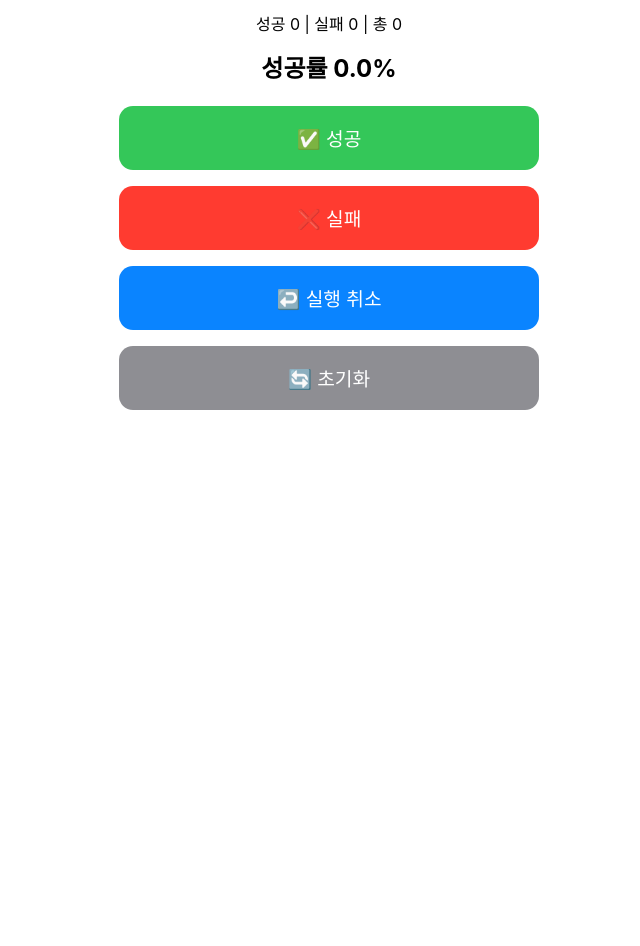
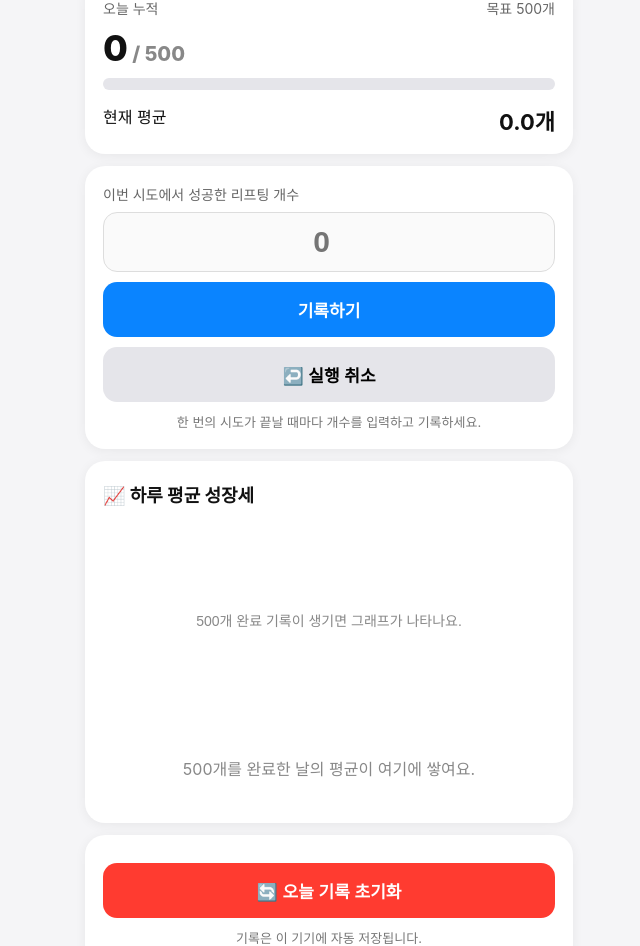
Before and after one commit to fwrt89hfmt-cmd/lifting-counter2, a plain HTML site: page index.html in a window 1280 px wide. Shown: the part 124-1070 px from the top of the page, without its empty margins (311-951 px from the left). Before the commit the page ends 800 px from the top, so only its background shows below. Drawn offline with Linux system fonts and the light colour scheme.

Commit message:
Add files via upload

```diff
--- a/index.html
+++ b/index.html
@@ -1,32 +1,60 @@
 <!doctype html><html lang="ko"><head>
-<meta charset="utf-8"><meta name="viewport" content="width=device-width,initial-scale=1">
-<meta name="theme-color" content="#0A84FF">
-<link rel="manifest" href="manifest.json">
-<link rel="apple-touch-icon" href="apple-touch-icon.png">
-<title>리프팅 카운터</title>
+<meta charset="utf-8"><meta name="viewport" content="width=device-width,initial-scale=1,viewport-fit=cover">
+<meta name="theme-color" content="#0A84FF"><meta name="apple-mobile-web-app-capable" content="yes">
+<meta name="apple-mobile-web-app-title" content="리프팅"><link rel="manifest" href="manifest.json">
+<link rel="apple-touch-icon" href="apple-touch-icon.png"><title>리프팅 기록</title>
 <style>
-body{font-family:-apple-system,BlinkMacSystemFont,sans-serif;max-width:420px;margin:30px auto;padding:16px;text-align:center}
-button{width:100%;padding:18px;margin:8px 0;font-size:1.2rem;border:none;border-radius:14px}
-.g{background:#34C759;color:#fff}.r{background:#FF3B30;color:#fff}.b{background:#0A84FF;color:#fff}.x{background:#8E8E93;color:#fff}
-.rate{font-size:1.5rem;font-weight:bold;margin:14px 0}
+:root{font-family:-apple-system,BlinkMacSystemFont,"Segoe UI",sans-serif;color:#111;background:#f5f5f7}
+*{box-sizing:border-box}body{margin:0;padding:18px 16px 30px;max-width:520px;margin:auto}
+h1{font-size:25px;margin:8px 0 4px}.sub{color:#777;font-size:14px;margin-bottom:18px}
+.card{background:white;border-radius:20px;padding:18px;margin:12px 0;box-shadow:0 2px 12px #0000000f}
+.progress-title{display:flex;justify-content:space-between;color:#666;font-size:14px}.progress-num{font-size:36px;font-weight:800;margin:8px 0}
+.bar{height:12px;background:#e5e5ea;border-radius:99px;overflow:hidden}.bar>div{height:100%;background:#0A84FF;width:0%;transition:.2s}
+.avg{display:flex;justify-content:space-between;margin-top:14px}.avg strong{font-size:22px}
+label{display:block;color:#666;font-size:14px;margin-bottom:8px}
+input{width:100%;font-size:30px;font-weight:700;text-align:center;border:1px solid #ddd;border-radius:14px;padding:12px;background:#fafafa}
+button{border:0;border-radius:14px;padding:15px;font-size:17px;font-weight:700;width:100%;margin-top:10px}
+.record{background:#0A84FF;color:white}.undo{background:#e5e5ea}.reset{background:#ff3b30;color:white}
+.small{font-size:13px;color:#777;text-align:center;margin-top:10px}h2{font-size:18px;margin:2px 0 14px}
+canvas{width:100%;height:210px;display:block}.row{display:flex;justify-content:space-between;padding:10px 0;border-bottom:1px solid #eee;font-size:14px}
+.row:last-child{border:0}.complete{font-weight:700}.empty{text-align:center;color:#888;padding:25px 0}
 </style></head><body>
-<h1>⚽ 리프팅 카운터</h1>
-<div>성공 <span id=s>0</span> | 실패 <span id=f>0</span> | 총 <span id=t>0</span></div>
-<div class=rate>성공률 <span id=p>0.0%</span></div>
-<button class=g onclick="rec(1)">✅ 성공</button>
-<button class=r onclick="rec(0)">❌ 실패</button>
-<button class=b onclick="undo()">↩️ 실행 취소</button>
-<button class=x onclick="resetAll()">🔄 초기화</button>
+<h1>⚽ 리프팅 기록</h1><div class="sub" id="dateText"></div>
+<div class="card"><div class="progress-title"><span>오늘 누적</span><span>목표 500개</span></div>
+<div class="progress-num"><span id="total">0</span><span style="font-size:20px;color:#888"> / 500</span></div>
+<div class="bar"><div id="bar"></div></div><div class="avg"><span>현재 평균</span><strong id="avg">0.0개</strong></div></div>
+<div class="card"><label for="count">이번 시도에서 성공한 리프팅 개수</label>
+<input id="count" type="number" inputmode="numeric" min="1" step="1" placeholder="0">
+<button class="record" onclick="record()">기록하기</button><button class="undo" onclick="undo()">↩️ 실행 취소</button>
+<div class="small">한 번의 시도가 끝날 때마다 개수를 입력하고 기록하세요.</div></div>
+<div class="card"><h2>📈 하루 평균 성장세</h2><canvas id="chart"></canvas><div id="history"></div></div>
+<div class="card"><button class="reset" onclick="resetAll()">🔄 오늘 기록 초기화</button>
+<div class="small">기록은 이 기기에 자동 저장됩니다.</div></div>
 <script>
-if('serviceWorker' in navigator){navigator.serviceWorker.register('sw.js')}
-let s=0,f=0,h=[];
-const k='liftpwa';
-function load(){let d=localStorage.getItem(k);if(d){d=JSON.parse(d);s=d.s||0;f=d.f||0;h=d.h||[]}}
-function save(){localStorage.setItem(k,JSON.stringify({s,f,h}))}
-function up(){let t=s+f;S('s',s);S('f',f);S('t',t);S('p',((t?s/t*100:0).toFixed(1))+'%');save()}
-function S(i,v){document.getElementById(i).textContent=v}
-function rec(ok){h.push(ok);ok?s++:f++;up();if(navigator.vibrate)navigator.vibrate(20)}
-function undo(){if(!h.length)return;let x=h.pop();x?s--:f--;up()}
-function resetAll(){if(confirm('초기화할까요?')){s=f=0;h=[];up()}}
-load();up();
+const KEY="lifting-counter-v2";let data={days:{}};
+const $=x=>document.getElementById(x);
+function today(){let d=new Date();return d.getFullYear()+"-"+String(d.getMonth()+1).padStart(2,"0")+"-"+String(d.getDate()).padStart(2,"0")}
+function load(){try{let x=localStorage.getItem(KEY);if(x)data=JSON.parse(x)}catch(e){}}
+function save(){localStorage.setItem(KEY,JSON.stringify(data))}
+function day(){let k=today();if(!data.days[k])data.days[k]={attempts:[],complete:false};return data.days[k]}
+function total(d){return d.attempts.reduce((a,b)=>a+b,0)}
+function average(d){return d.attempts.length?total(d)/d.attempts.length:0}
+function record(){let n=Math.floor(Number($("count").value));if(!Number.isFinite(n)||n<1){$("count").focus();return}
+let d=day();if(d.complete){alert("오늘 500개를 완료했어요!");return}d.attempts.push(n);if(total(d)>=500)d.complete=true;save();render();$("count").value="";$("count").focus()}
+function undo(){let d=day();if(!d.attempts.length){alert("되돌릴 기록이 없습니다.");return}d.attempts.pop();d.complete=false;save();render()}
+function resetAll(){if(confirm("오늘 기록을 초기화할까요?")){delete data.days[today()];save();render()}}
+function completed(){return Object.entries(data.days).filter(([k,d])=>d.complete&&d.attempts.length).sort((a,b)=>a[0].localeCompare(b[0]))}
+function render(){let d=day(),t=total(d);$("dateText").textContent=today().replaceAll("-",".")+" 기록";$("total").textContent=t;
+$("bar").style.width=Math.min(t/500*100,100)+"%";$("avg").textContent=average(d).toFixed(1)+"개";draw();history()}
+function history(){let a=completed().slice().reverse();$("history").innerHTML=a.length?a.map(([k,d])=>`<div class="row"><span>${k.replaceAll("-",".")}</span><span class="complete">${average(d).toFixed(1)}개 평균 · ${total(d)}개</span></div>`).join(""):'<div class="empty">500개를 완료한 날의 평균이 여기에 쌓여요.</div>'}
+function draw(){let c=$("chart"),ctx=c.getContext("2d"),w=c.clientWidth,h=210,r=devicePixelRatio||1;c.width=w*r;c.height=h*r;ctx.setTransform(r,0,0,r,0,0);ctx.clearRect(0,0,w,h);
+let p=completed().map(([k,d])=>({k,v:average(d)}));if(!p.length){ctx.fillStyle="#888";ctx.font="14px sans-serif";ctx.textAlign="center";ctx.fillText("500개 완료 기록이 생기면 그래프가 나타나요.",w/2,105);return}
+let pad={l:42,r:12,t:18,b:34},cw=w-pad.l-pad.r,ch=h-pad.t-pad.b,max=Math.max(...p.map(x=>x.v),1),min=Math.min(...p.map(x=>x.v),0),range=max-min||1;
+ctx.strokeStyle="#ddd";for(let i=0;i<4;i++){let y=pad.t+ch*i/3;ctx.beginPath();ctx.moveTo(pad.l,y);ctx.lineTo(w-pad.r,y);ctx.stroke()}
+ctx.fillStyle="#777";ctx.font="11px sans-serif";ctx.textAlign="right";for(let i=0;i<4;i++){let v=max-range*i/3;ctx.fillText(v.toFixed(0),pad.l-7,pad.t+ch*i/3+4)}
+let X=i=>p.length==1?pad.l+cw/2:pad.l+cw*i/(p.length-1),Y=v=>pad.t+ch*(max-v)/range;
+ctx.strokeStyle="#0A84FF";ctx.lineWidth=3;ctx.beginPath();p.forEach((q,i)=>i?ctx.lineTo(X(i),Y(q.v)):ctx.moveTo(X(i),Y(q.v)));ctx.stroke();
+ctx.fillStyle="#0A84FF";p.forEach((q,i)=>{ctx.beginPath();ctx.arc(X(i),Y(q.v),5,0,Math.PI*2);ctx.fill()});
+ctx.fillStyle="#777";ctx.font="10px sans-serif";ctx.textAlign="center";let start=Math.max(0,p.length-6);for(let i=start;i<p.length;i++)ctx.fillText(p[i].k.slice(5).replace("-","."),X(i),195)}
+load();render();window.addEventListener("resize",draw);if("serviceWorker"in navigator)navigator.serviceWorker.register("sw.js");
 </script></body></html>
--- a/sw.js
+++ b/sw.js
@@ -1 +1 @@
-self.addEventListener('install',e=>self.skipWaiting());self.addEventListener('fetch',e=>{});
+const C='lifting-v2';self.addEventListener('install',e=>{e.waitUntil(caches.open(C).then(c=>c.addAll(['./','./index.html','./manifest.json','./icon-192.png','./icon-512.png','./apple-touch-icon.png'])));self.skipWaiting()});self.addEventListener('activate',e=>e.waitUntil(self.clients.claim()));self.addEventListener('fetch',e=>e.respondWith(caches.match(e.request).then(r=>r||fetch(e.request))))
```
Also changed, not shown: apple-touch-icon.png, icon-192.png, icon-512.png, manifest.json.
